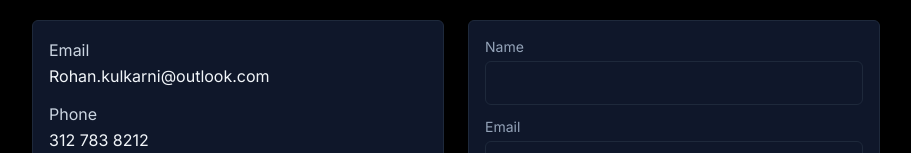
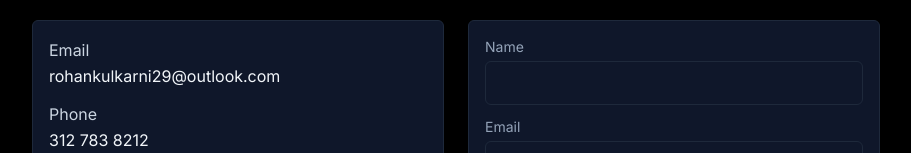
Before and after one commit to rkulkarni2910/My_Portfolio_USA, a React (Vite) app: page / in a window 1280 px wide. Shown: the part 1867-2020 px from the top of the page, without its empty margins (184-1095 px from the left). Built offline with nearby package versions, Linux system fonts and the light colour scheme; the HTML template or start-up script is replaced by a standard one.

Commit message:
Updated the Email address

```diff
--- a/src/components/Contact.jsx
+++ b/src/components/Contact.jsx
@@ -7,7 +7,7 @@ export default function Contact(){
       <div className="mt-4 grid grid-cols-1 md:grid-cols-2 gap-6">
         <div className="p-4 bg-slate-900 border border-slate-800 rounded-md">
           <div className="text-slate-300">Email</div>
-          <div className="font-medium text-slate-100">Rohan.kulkarni@outlook.com</div>
+          <div className="font-medium text-slate-100">rohankulkarni29@outlook.com</div>
 
           <div className="mt-3 text-slate-300">Phone</div>
           <div className="font-medium text-slate-100">312 783 8212</div>
```
